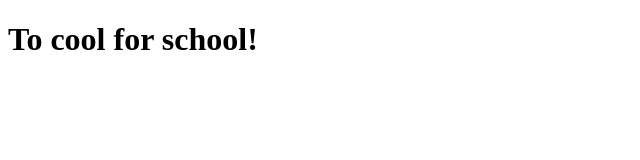
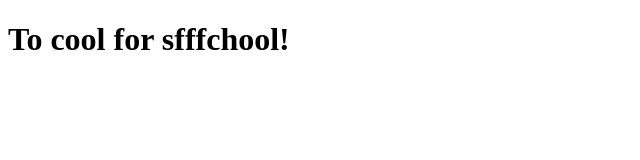
Before and after one commit to Pontusbolmer/lecture-fun, a plain HTML site: page index.html in a window 1280 px wide. Shown: the whole page, without its empty margins (0-640 px from the left). Drawn offline with Linux system fonts and the light colour scheme.

Commit message:
add index.html base

```diff
--- a/index.html
+++ b/index.html
@@ -8,6 +8,6 @@
     </head>
     <body>
 
-        <h1>To cool for school!</h1>
+        <h1>To cool for sfffchool!</h1>
     </body>
 </html>
```
